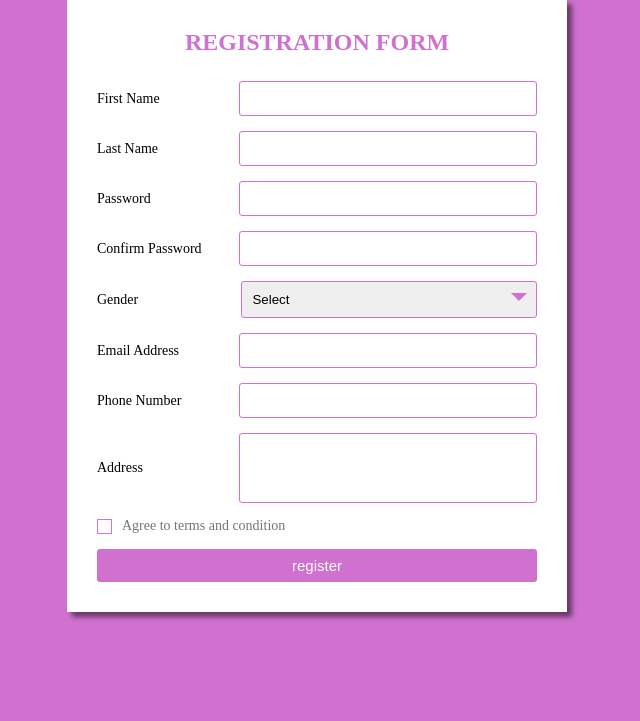
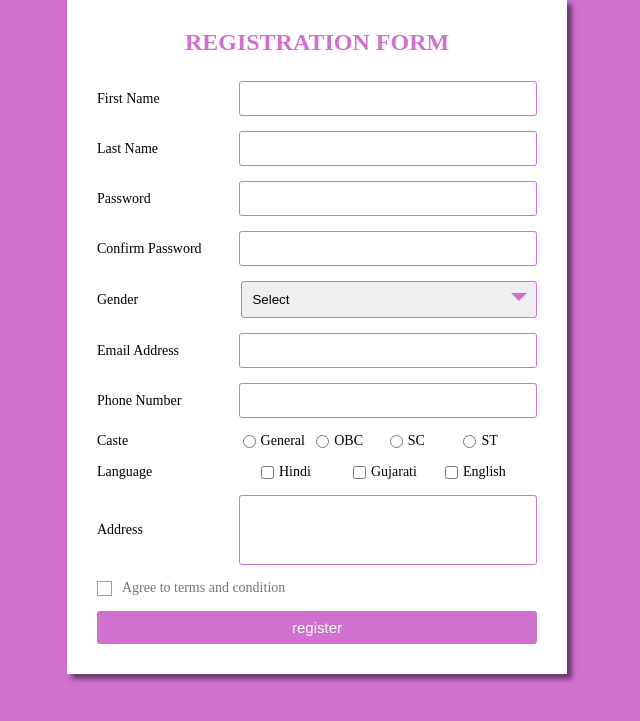
Before and after one commit to kalppatel5530/crud, a PHP site: page /crud/form.php in a window 1280 px wide. Shown: the part 21-742 px from the top of the page, without its empty margins (323-963 px from the left). Run offline with PHP 8.4, Linux system fonts and the light colour scheme.

Commit message:
Initial commit

```diff
--- a/form.php
+++ b/form.php
@@ -55,6 +55,20 @@ include('connection.php');
         <input type="text" class="input" name="phone" required>
 </div>
 <div class="input_field">
+        <label style="margin-right: 100px;">Caste</label>
+        <input type="radio" name="r1" value="General" required><label style="margin-left: 5px;">General</label>
+        <input type="radio" name="r1" value="OBC" required><label style="margin-left: 5px;">OBC</label>
+        <input type="radio" name="r1" value="SC" required><label style="margin-left: 5px;">SC</label>
+        <input type="radio" name="r1" value="ST" required><label style="margin-left: 5px;">ST</label>
+</div>
+<div class="input_field">
+        <label style="margin-right: 100px;">Language</label>
+        <input type="checkbox" name="language[]" value="Hindi" ><label style="margin-left: 5px;">Hindi</label>
+        <input type="checkbox" name="language[]" value="Gujarati" ><label style="margin-left: 5px;">Gujarati</label>
+        <input type="checkbox" name="language[]" value="English" ><label style="margin-left: 5px;">English</label>
+</div>
+
+<div class="input_field">
         <label>Address</label>
         <textarea class="textarea" name="address" required></textarea>
 </div>
@@ -86,6 +100,12 @@ if(isset($_POST['register']))
         $gender  = $_POST['gender'];
         $email   = $_POST['email'];
         $phone   = $_POST['phone'];
+        $caste   = $_POST['r1'];
+
+        $lang   = $_POST['language'];
+        $lang1 = implode(",",$lang);
+        // echo $lang1;
+
         $address = $_POST['address'];
 
 
@@ -93,7 +113,7 @@ if(isset($_POST['register']))
 
 
 
-        $query = "insert into form(fname,lname,password,cpassword,gender,email,phone,address) values('$fname','$lname','$pwd','$cpwd','$gender','$email','$phone','$address')";
+        $query = "insert into form(fname,lname,password,cpassword,gender,email,phone,caste,language,address) values('$fname','$lname','$pwd','$cpwd','$gender','$email','$phone','$caste','$lang1','$address')";
 
         $data = mysqli_query($conn , $query);
 
```
Also changed, not shown: display.php (+6 -2 lines), update_design.php (+18 -0 lines).
